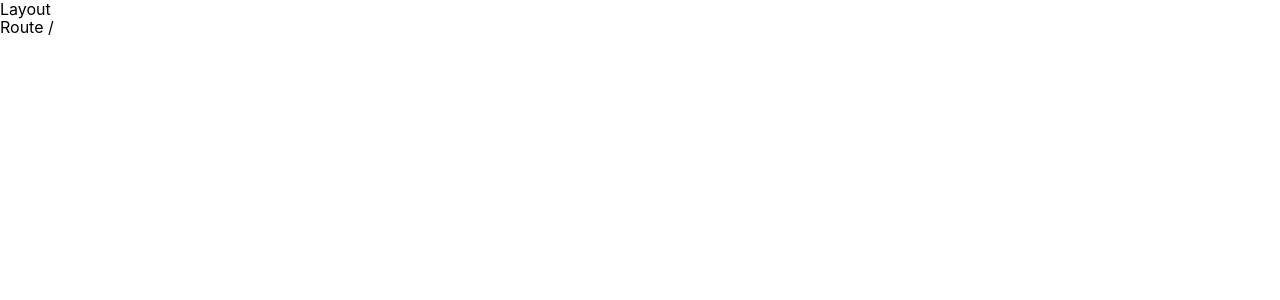
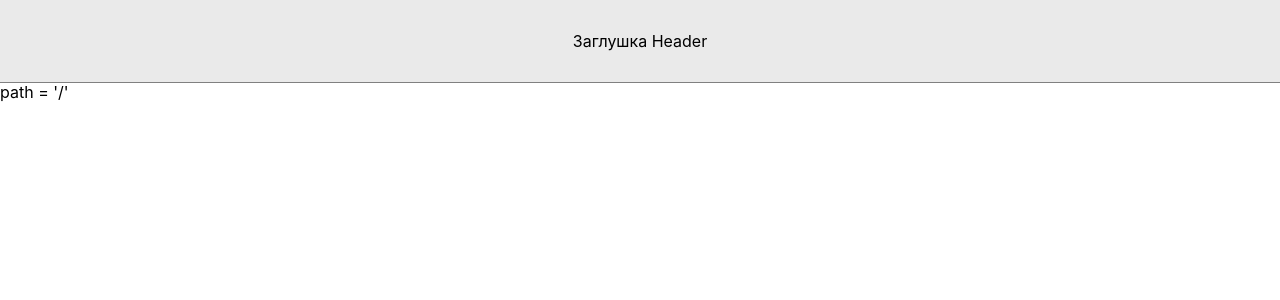
Before and after one commit to social-network-ya-practicum/frontend, a React (Create React App) app: page / in a window 1280 px wide. Shown: the top 300 px of the page. Built offline with nearby package versions, Linux system fonts and the light colour scheme.

Commit message:
feat: добавил компонент main-layout

```diff
--- a/src/components/app/app.jsx
+++ b/src/components/app/app.jsx
@@ -1,28 +1,22 @@
 import { Outlet, Route, Routes } from 'react-router-dom';
+import MainLayout from '../layouts/main-layout/main-layout';
 
 function App() {
 	return (
 		<Routes>
-			<Route
-				element={
-					<>
-						<div>Layout</div>
-						<Outlet />
-					</>
-				}
-			>
+			<Route element={<MainLayout />}>
 				<Route path="/" element={<Outlet />}>
-					<Route index element={<div>Route /</div>} />
-					<Route path="contacts" element={<div>Route /contacts</div>} />
+					<Route index element={<div>path = '/'</div>} />
+					<Route path="contacts" element={<div>path = '/contacts'</div>} />
 					<Route
 						path="contacts/:contactId"
-						element={<div>Route /contacts/:contactId</div>}
+						element={<div>path = '/contacts/:contactId'</div>}
 					/>
-					<Route path="user" element={<div>Route /user</div>} />
-					<Route path="user/edit" element={<div>Route /user/edit</div>} />
+					<Route path=":user" element={<div>path = '/:user'</div>} />
+					<Route path=":user/edit" element={<div>path = '/:user/edit'</div>} />
 				</Route>
-				<Route path="/login" element={<div>Route /login</div>} />
-				<Route path="/register" element={<div>Route /register</div>} />
+				<Route path="/login" element={<div>path = '/login'</div>} />
+				<Route path="/register" element={<div>path = '/register'</div>} />
 			</Route>
 			<Route path="*" element={<div>Page 404</div>} />
 		</Routes>
--- /dev/null
+++ b/src/components/layouts/main-layout/main-layout.jsx
@@ -0,0 +1,28 @@
+import { Outlet } from 'react-router-dom';
+import styles from './main-layout.module.scss';
+
+function MainLayout() {
+	return (
+		<div className={styles.layout}>
+			{/* @TODO:  Заменить <header> на Header */}
+			<header
+				style={{
+					display: 'flex',
+					justifyContent: 'center',
+					alignItems: 'center',
+					height: 83,
+					backgroundColor: '#EAEAEA',
+					width: '100%',
+				}}
+			>
+				Заглушка Header
+			</header>
+
+			<main className={styles.layout__content}>
+				<Outlet />
+			</main>
+		</div>
+	);
+}
+
+export default MainLayout;
--- /dev/null
+++ b/src/components/layouts/main-layout/main-layout.module.scss
@@ -0,0 +1,19 @@
+.layout {
+	width: 100%;
+	display: flex;
+	flex-direction: column;
+	align-items: center;
+	min-height: 100vh;
+
+	&__content {
+		// Для обозначения границы main (потом удалить)
+		outline: 0.1px solid grey;
+		// --------------------------------
+
+		display: flex;
+		flex-direction: column;
+		width: 100%;
+		max-width: 1280px;
+		flex-grow: 1;
+	}
+}
```
Also changed, not shown: src/components/layouts/example-layout/example-layout.jsx (deleted).
